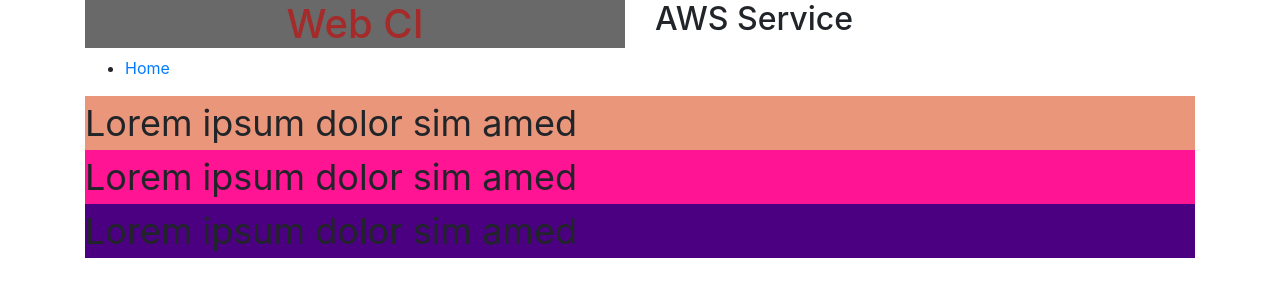
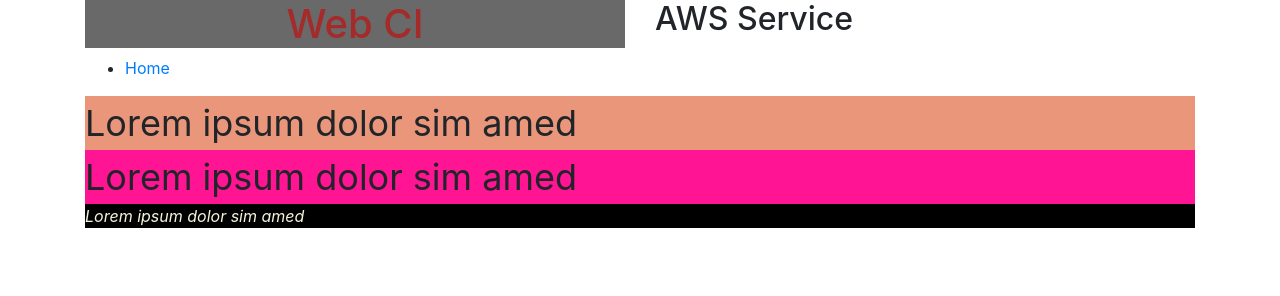
Before and after one commit to alianinhoaws/WebCI2, a plain HTML site: page index.html in a window 1280 px wide. Drawn offline with Linux system fonts and the light colour scheme.

Commit message:
Added some changes

```diff
--- a/css/main.css
+++ b/css/main.css
@@ -17,3 +17,8 @@ h1{
     font-size: 36px;
     background-color: indigo;
 }
+.text3{
+    font-style: italic;
+    background-color: black;
+    color: beige;
+}
--- a/index.html
+++ b/index.html
@@ -35,7 +35,7 @@
         </div>
         <div class="row">
             <div class="col">
-                <div class="text2">Lorem ipsum dolor sim amed</div>
+                <div class="text3">Lorem ipsum dolor sim amed</div>
             </div>
         </div>
 
```
Also changed, not shown: token.txt (added).
